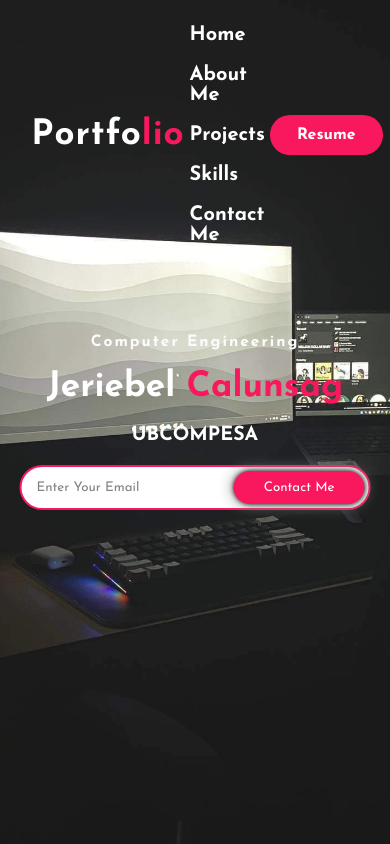
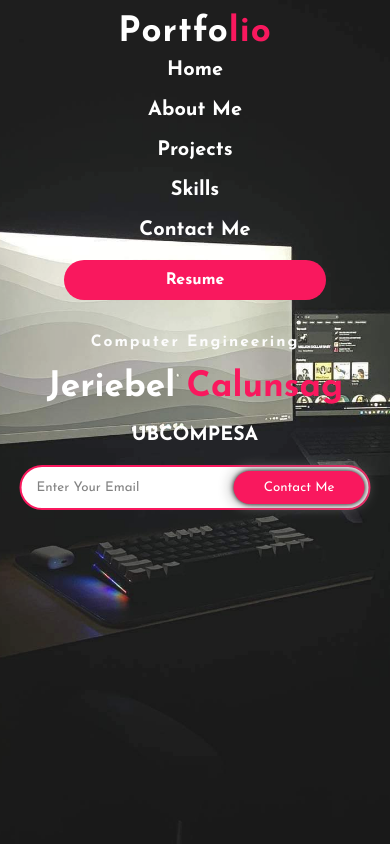
Before and after one commit to Jcode09/Jcode09.github.io, a plain HTML site: page index.html in a window 390 px wide. Shown: the top 844 px of the page. Drawn offline with Linux system fonts and the light colour scheme.

```diff
--- a/css/style.css
+++ b/css/style.css
@@ -607,12 +607,29 @@
 }
 
 @media (max-width: 480px) {
+    nav {
+        display: flex;
+        flex-direction: column;
+        align-items: center;
+    }
+
     nav ul {
         flex-direction: column;
+        align-items: center;
+        width: 100%;
+        padding: 0;
     }
 
     nav ul li {
-        padding: 10px 5px;
+        padding: 10px 0;
+        width: 100%;
+        text-align: center;
+    }
+
+    .btn {
+        margin-top: 10px;
+        width: 80%;
+        text-align: center;
     }
 
     h1 {
@@ -639,7 +656,7 @@
     }
 }
 
-
+/* Other styles */
 .end {
     color: white;
     font-size: 16px;
```
